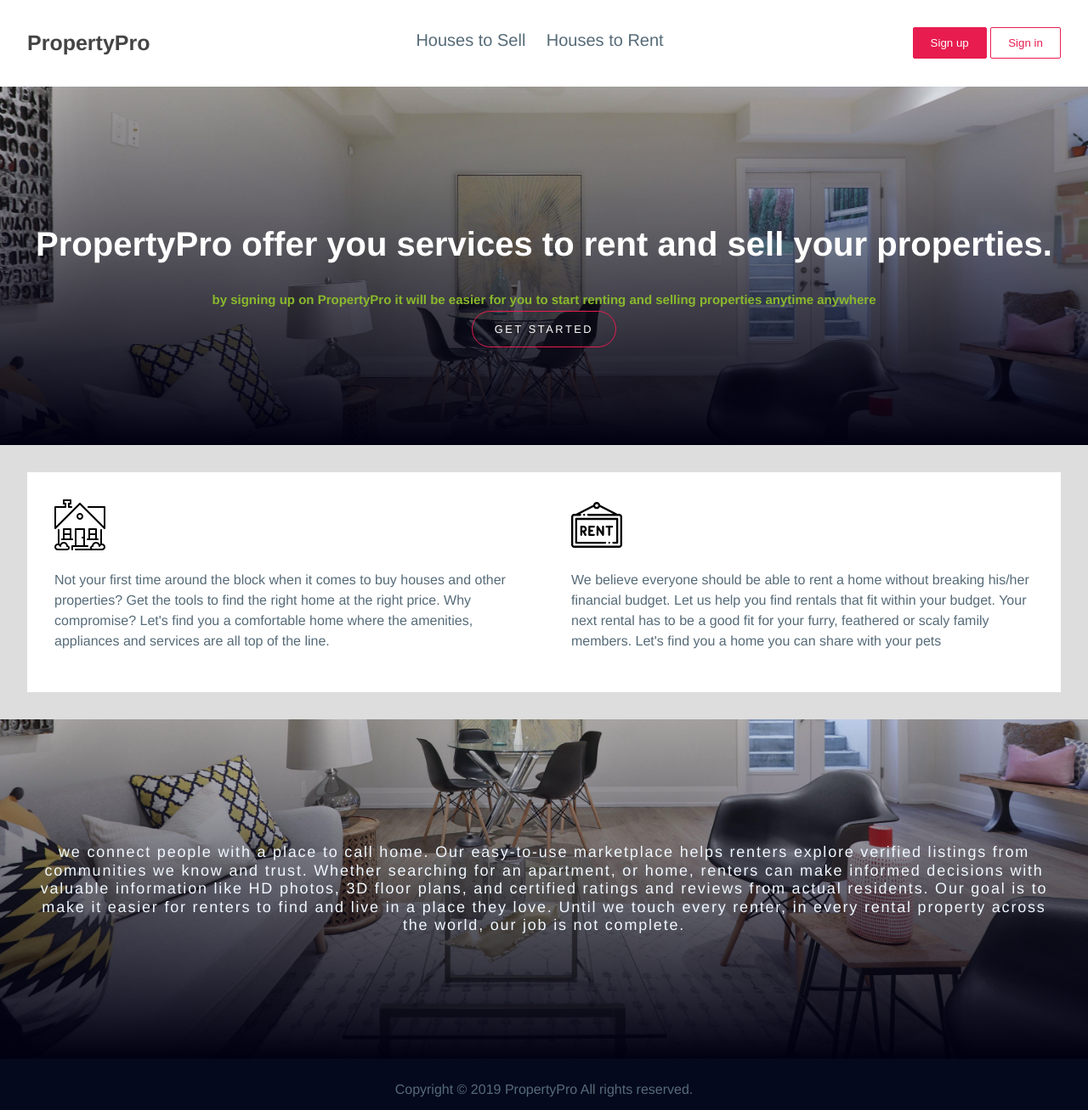
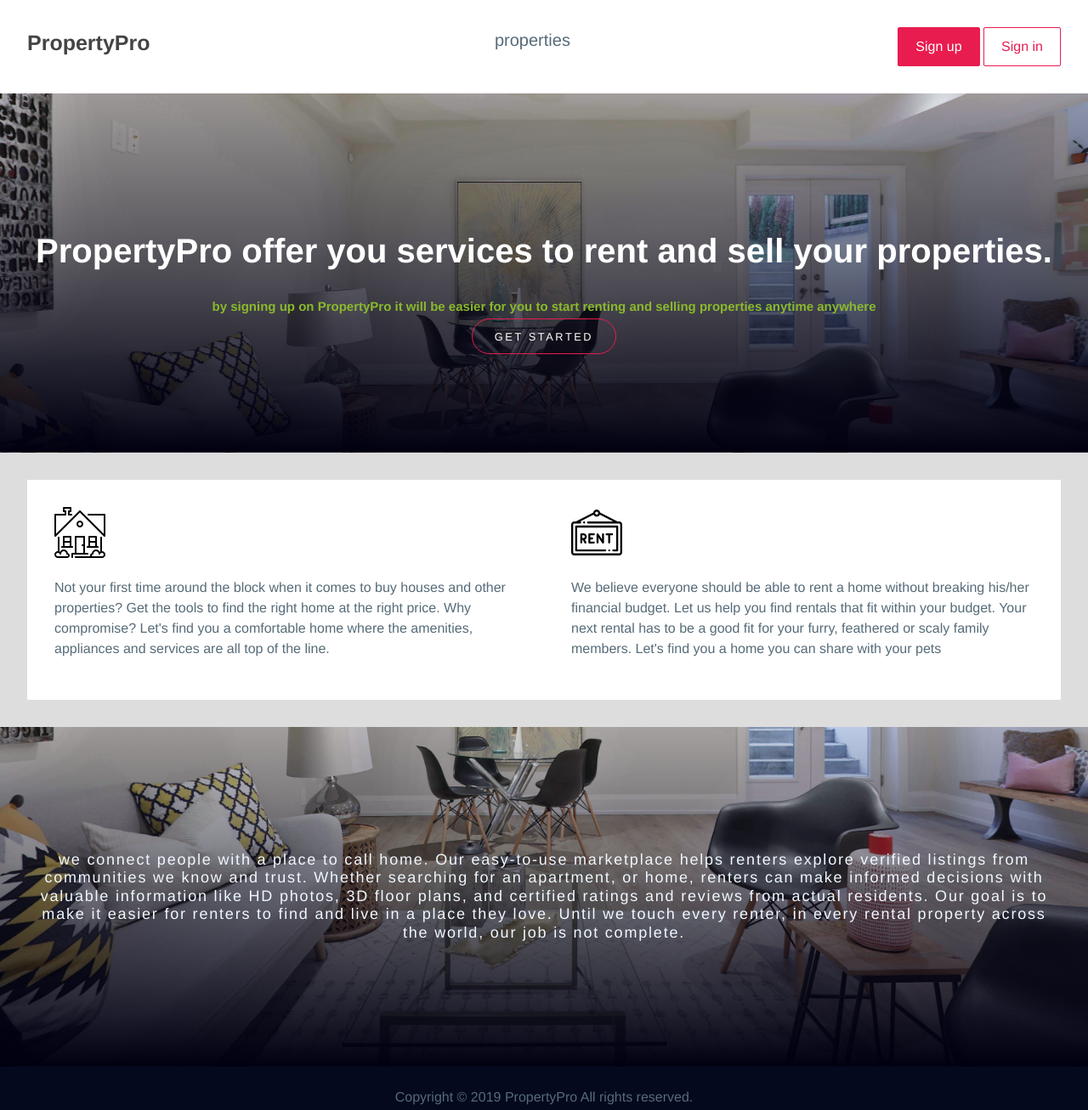
Before and after one commit to bahatiphill/PropertyPro-lite, a plain HTML site: page UI/index.html in a window 1280 px wide. Shown: the top 1307 px of the page at 85% size. Drawn offline with Linux system fonts and the light colour scheme.

Commit message:
feature(User Interface): adding links [deliver #166794494]

```diff
--- a/UI/css/style.css
+++ b/UI/css/style.css
@@ -62,7 +62,7 @@ footer {
 
 .welcome {
   background-image: linear-gradient(rgba(4, 9, 30, 0.1), #001),
-    url("../assets/img/bg.jpg");
+    url("../assets/img/bdC1.jpg");
   background-position: center center;
   background-repeat: no-repeat;
   background-size: cover;
@@ -117,7 +117,7 @@ footer {
 
 .more-details {
   background-image: linear-gradient(rgba(4, 9, 30, 0.1), #001),
-    url("../assets/img/bg.jpg");
+    url("../assets/img/bdC1.jpg");
   background-position: center bottom;
   background-repeat: no-repeat;
   background-size: cover;
@@ -156,7 +156,7 @@ footer {
 /*Sign Up page*/
 .main-signin {
   background-image: linear-gradient(rgba(4, 9, 30, 0.1), #001),
-    url("../assets/img/bg.jpg");
+    url("../assets/img/bdC1.jpg");
   background-position: center bottom;
   background-repeat: no-repeat;
   background-size: cover;
--- a/UI/index.html
+++ b/UI/index.html
@@ -10,19 +10,18 @@
   <body>
     <header>
       <div class="logo">
-        <a href="#">PropertyPro</a>
+        <a href="index.html">PropertyPro</a>
       </div>
 
       <!--Main links-->
       <div class="menu">
-        <a href="#">Houses to Sell</a>
-        <a href="#">Houses to Rent</a>
+        <a href="properties.html">properties</a>
       </div>
 
       <!--sign up/in buttons-->
       <div class="signing">
-        <button class="signup">Sign up</button>
-        <button class="signin">Sign in</button>
+        <a href="signup.html" class="signup">Sign up</a>
+        <a href="signin.html" class="signin">Sign in</a>
       </div>
     </header>
 
@@ -36,7 +35,7 @@
           by signing up on PropertyPro it will be easier for you to start
           renting and selling properties anytime anywhere
         </p>
-        <a href="#">Get Started</a>
+        <a href="properties.html">Get Started</a>
       </div>
 
       <!--details section-->
```
Also changed, not shown: UI/assets/img/bdC1.jpg (added).
